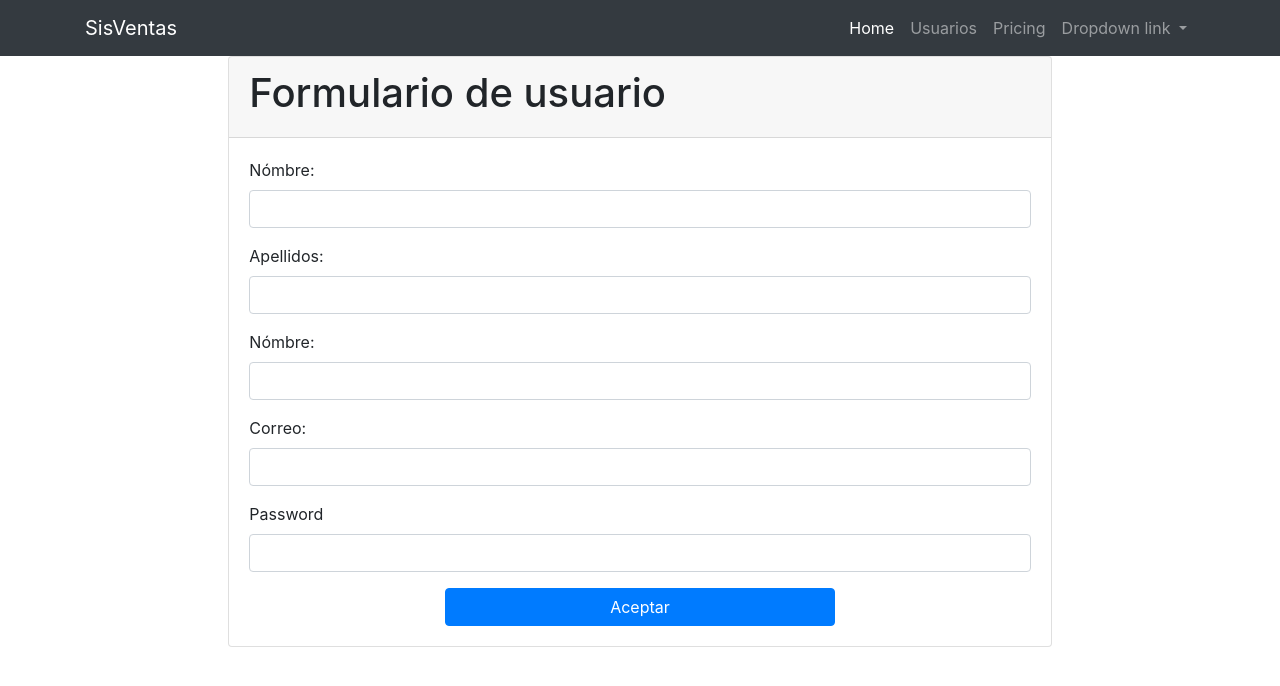
After one commit to CPJoaquin/sis-ventas, a Node server app: page /user/create in a window 1280 px wide. The commit adds this page. Shown: the top 686 px of the page. Run offline with Node 20, Linux system fonts and the light colour scheme; some libraries are stand-ins or nearby versions.

Commit message:
insertar usuario, buscar usuario, encriptar contraseña

```diff
--- a/package.json
+++ b/package.json
@@ -10,6 +10,7 @@
   "author": "",
   "license": "ISC",
   "dependencies": {
+    "bcryptjs": "^2.4.3",
     "ejs": "^3.1.5",
     "express": "^4.17.1",
     "express-mysql-session": "^2.1.4",
--- a/src/moedls/User.js
+++ b/src/moedls/User.js
@@ -1,4 +1,5 @@
 const pool = require('../database');
+const bcrypt = require('../config/bcrypt');
 
 const model = {};
 
@@ -6,4 +7,18 @@ model.get = async () => {
     data = await pool.query("SELECT * FROM users");
     return data;
 };
+model.find = async (id) => {
+    data = await pool.query("SELECT * FROM users WHERE id = ?", [id]);
+    return data;
+};
+model.insert = async (user) => {
+    try{
+        var pass = await bcrypt.encryptPass(user.password);
+        user.password = pass;
+        return await pool.query("INSERT INTO users set ?", [user]);
+    }
+    catch(error){
+        return 'error';
+    }
+}
 module.exports = model;
--- a/src/routes/user.js
+++ b/src/routes/user.js
@@ -4,5 +4,11 @@ const userController = require('../controllers/UserController');
 const router = express.Router();
 
 router.get('/user', userController.list);
+router.get('/user/create', (req, res) => {
+    res.render('user/create');
+});
+router.get('/user/show/:id', userController.show);
+
+router.post('/user/store', userController.store);
 
 module.exports = router;
--- a/src/views/layouts/footer.ejs
+++ b/src/views/layouts/footer.ejs
@@ -1,5 +1,5 @@
 <br>
-este es el pie de pagina
+
 <script src="/vendor/bootstrap/jquery-3.5.1.slim.min.js"></script>
 <script src="/vendor/bootstrap/popper.min.js"></script>
 <script src="/vendor/bootstrap/bootstrap.min.js"></script>
--- /dev/null
+++ b/src/views/user/create.ejs
@@ -0,0 +1,16 @@
+<%- include('../layouts/header') %>
+<%- include('../layouts/menu') %>
+<div class="container col-md-8">
+    <div class="card">
+        <div class="card-header">
+            <h1>Formulario de usuario</h1>
+        </div>
+        <div class="card-body">
+            <form action="/user/store" method="POST">
+                <%- include('fields')  %>
+            </form>
+        </div>
+
+    </div>
+</div>
+<%- include('../layouts/footer') %>
--- /dev/null
+++ b/src/views/user/fields.ejs
@@ -0,0 +1,22 @@
+<div class="form-group">
+    <label for="first_name">Nómbre:</label>
+    <input type="text" class="form-control" id="first_name" name="first_name" aria-describedby="first_name">
+</div>
+<div class="form-group">
+    <label for="last_name">Apellidos:</label>
+    <input type="text" class="form-control" id="last_name" name="last_name" aria-describedby="last_name">
+</div>
+<div class="form-group">
+    <label for="username">Nómbre:</label>
+    <input type="text" class="form-control" id="username" name="username" aria-describedby="username">
+</div>
+<div class="form-group">
+    <label for="email">Correo:</label>
+    <input type="email" id="email" name="email" class="form-control">
+</div>
+<div class="form-group">
+    <label for="password">Password</label>
+    <input type="password" class="form-control" id="password" name="password">
+</div>
+
+<button type="submit" class="btn btn-primary btn-block col-md-6 m-auto" onclick="return confirm('¿Desea guardar los datos?')">Aceptar</button>
```
Also changed, not shown: src/config/bcrypt.js (added, +13 -0 lines), src/controllers/UserController.js (+21 -0 lines), src/views/user/index.ejs (+4 -3 lines), src/views/user/show.ejs (added, +35 -0 lines), 1 other file.
